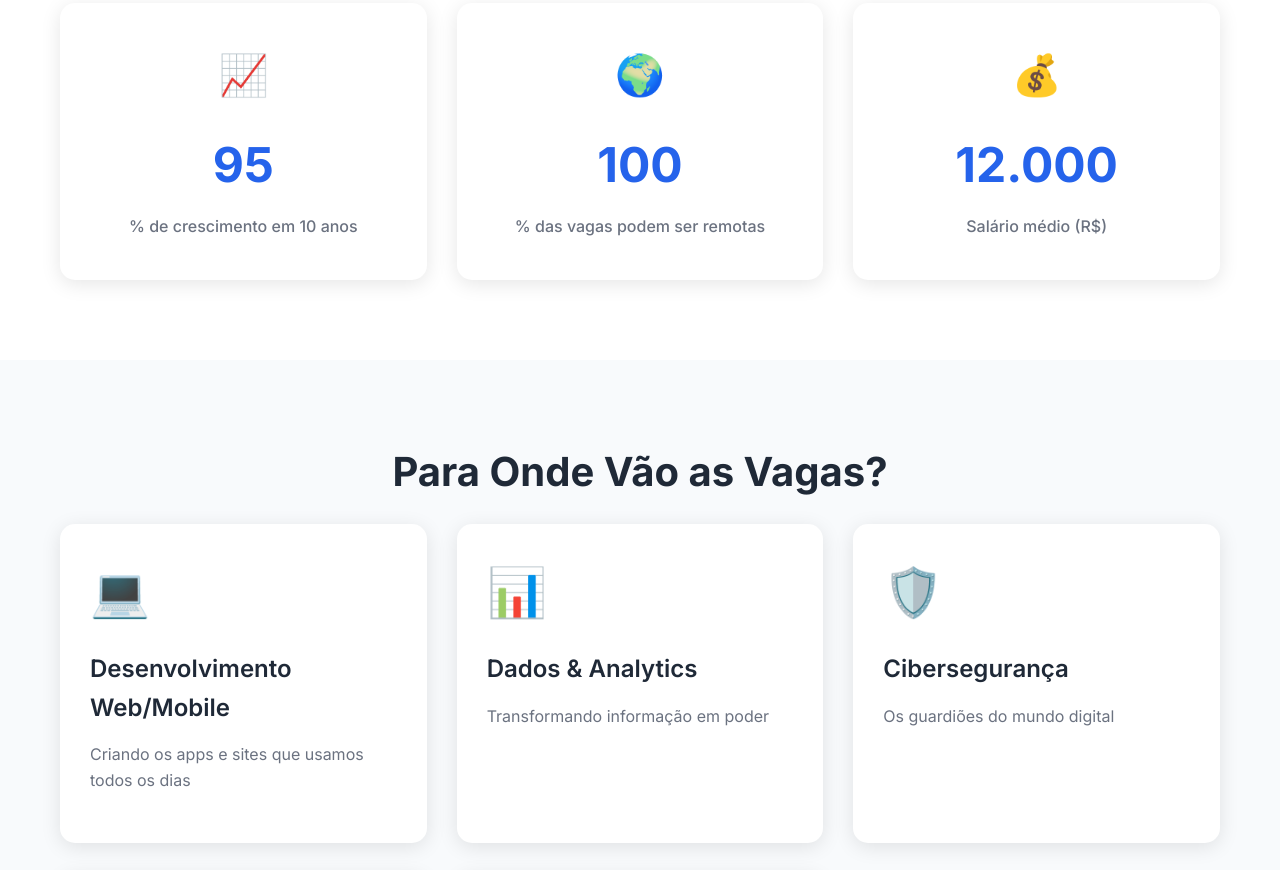
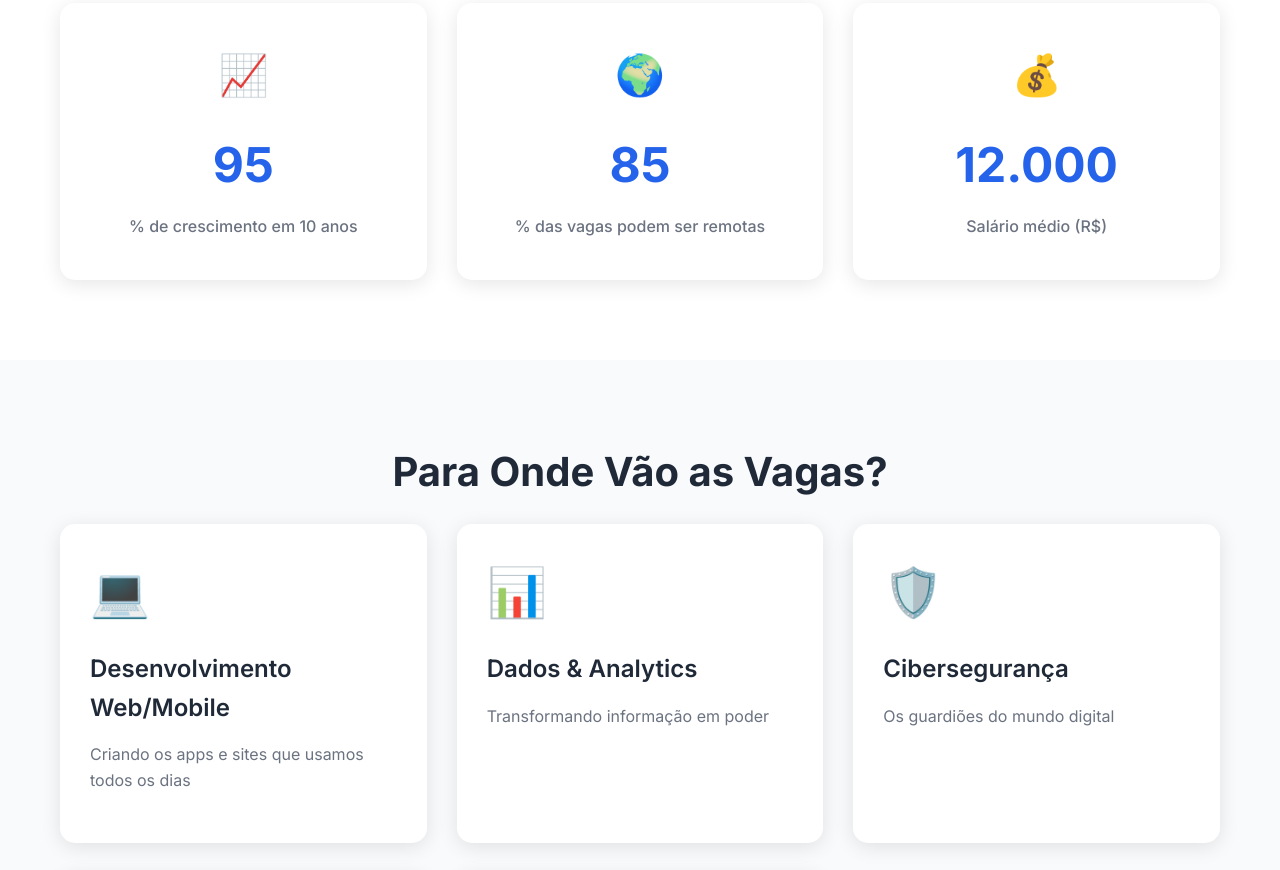
Before and after one commit to VanthuirMaia/Folder_Interativo_Empregabilidade_TI, a plain HTML site: page index.html in a window 1280 px wide. Shown: the part 1696-2566 px from the top of the page. Drawn offline with Linux system fonts and the light colour scheme.

Commit message:
Atualização v2

```diff
--- a/index.html
+++ b/index.html
@@ -145,7 +145,7 @@
 
             <div class="stat-card">
               <div class="stat-icon">🌍</div>
-              <div class="stat-number" data-target="100">0</div>
+              <div class="stat-number" data-target="85">0</div>
               <div class="stat-label">% das vagas podem ser remotas</div>
             </div>
 
```
